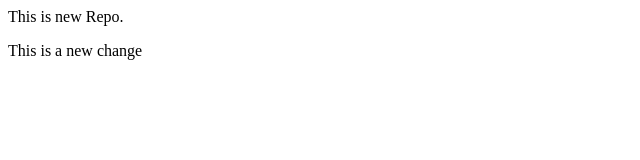
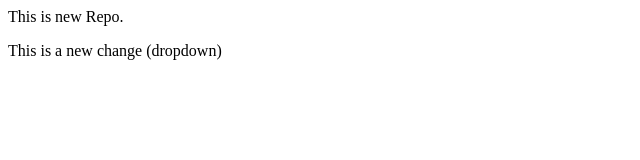
Before and after one commit to ankurkumar097/localrepo, a plain HTML site: page index.html in a window 1280 px wide. Shown: the full height of the page, 0-640 px from the left. Drawn offline with Linux system fonts and the light colour scheme.

```diff
--- a/index.html
+++ b/index.html
@@ -1,2 +1,2 @@
 <p>This is new Repo.</p>
-<P>This is a new change</P>
+<P>This is a new change (dropdown)</P>
```
